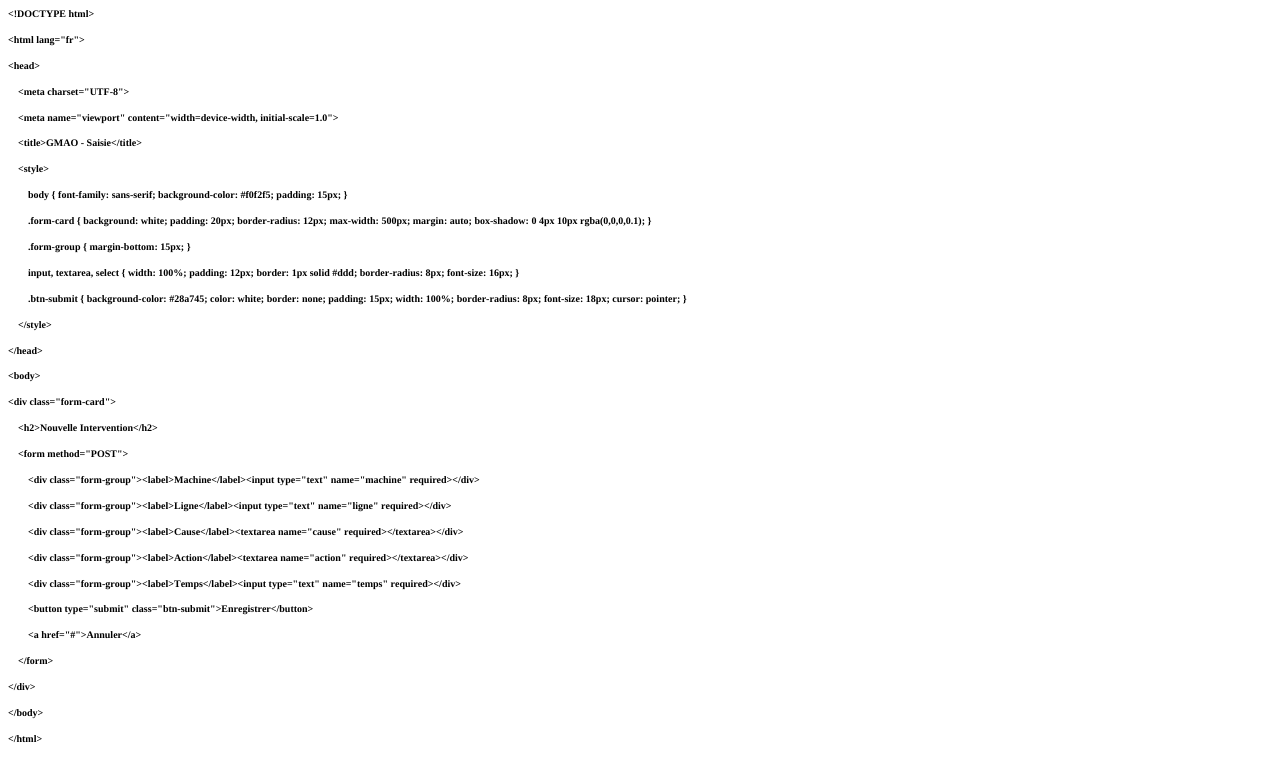
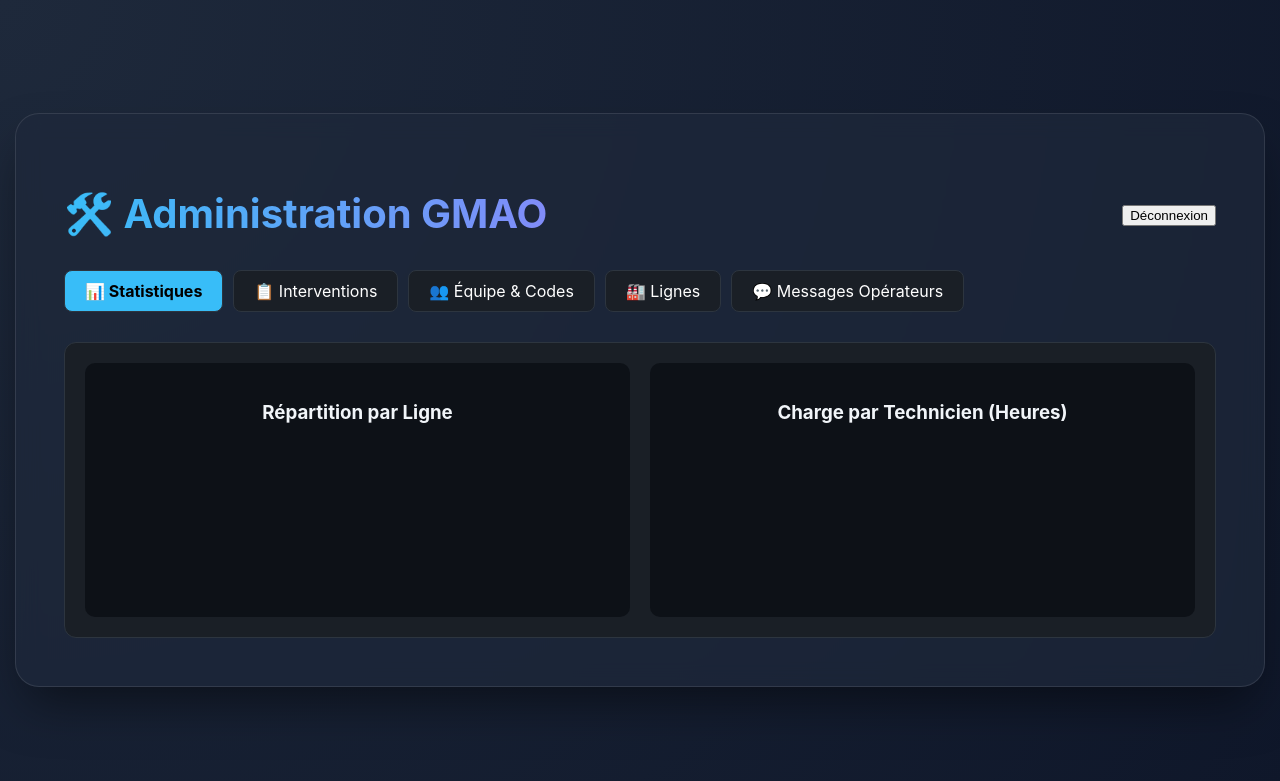
Before and after one commit to idryssbek/gmao-rhone-backend, a Flask app: template templates/admin.html in a window 1280 px wide. Shown: the top 781 px of the page. Run offline with Flask 3, Linux system fonts and the light colour scheme; the template is opened without the code that fills it, so the values that code supplies are empty; a map, chart or similar area stays blank; some libraries are stand-ins or nearby versions.

Commit message:
Refactor admin.html structure and styles

```diff
--- a/templates/admin.html
+++ b/templates/admin.html
@@ -1,44 +1,134 @@
-<!DOCTYPE html PUBLIC "-//W3C//DTD HTML 4.01//EN" "http://www.w3.org/TR/html4/strict.dtd">
-<html>
+<!DOCTYPE html>
+<html lang="fr">
 <head>
-  <meta http-equiv="Content-Type" content="text/html; charset=utf-8">
-  <meta http-equiv="Content-Style-Type" content="text/css">
-  <title></title>
-  <meta name="Generator" content="Cocoa HTML Writer">
-  <meta name="CocoaVersion" content="2575.2">
-  <style type="text/css">
-    span.s1 {font-kerning: none}
-  </style>
+    <meta charset="UTF-8">
+    <title>GMAO - Administration</title>
+    <link rel="stylesheet" href="{{ url_for('static', filename='style.css') }}">
+    <script src="https://cdn.jsdelivr.net/npm/chart.js"></script> <style>
+        .admin-nav { display: flex; gap: 10px; margin-bottom: 20px; overflow-x: auto; padding-bottom: 10px; }
+        .nav-tab { padding: 10px 20px; background: #1a1f26; border: 1px solid #2d353f; color: white; cursor: pointer; border-radius: 8px; white-space: nowrap; }
+        .nav-tab.active { background: #38bdf8; color: black; font-weight: bold; }
+        .tab-content { display: none; background: #1a1f26; padding: 20px; border-radius: 12px; border: 1px solid #2d353f; }
+        .tab-content.active { display: block; }
+
+        .stat-grid { display: grid; grid-template-columns: repeat(auto-fit, minmax(300px, 1fr)); gap: 20px; }
+        .card-stat { background: #0d1117; padding: 20px; border-radius: 10px; text-align: center; }
+
+        table { width: 100%; border-collapse: collapse; margin-top: 10px; }
+        th { background: #2d353f; color: #38bdf8; padding: 12px; text-align: left; }
+        td { padding: 12px; border-bottom: 1px solid #2d353f; }
+
+        .btn-del { background: #ef4444; color: white; border: none; padding: 5px 10px; border-radius: 4px; cursor: pointer; }
+        .btn-add { background: #10b981; color: white; border: none; padding: 10px 20px; border-radius: 6px; cursor: pointer; }
+    </style>
 </head>
 <body>
-<h2 style="margin: 0.0px 0.0px 14.9px 0.0px; font: 10.0px Times; -webkit-text-stroke: #000000"><span class="s1"><b>&lt;!DOCTYPE html&gt;</b></span></h2>
-<h2 style="margin: 0.0px 0.0px 14.9px 0.0px; font: 10.0px Times; -webkit-text-stroke: #000000"><span class="s1"><b>&lt;html lang="fr"&gt;</b></span></h2>
-<h2 style="margin: 0.0px 0.0px 14.9px 0.0px; font: 10.0px Times; -webkit-text-stroke: #000000"><span class="s1"><b>&lt;head&gt;</b></span></h2>
-<h2 style="margin: 0.0px 0.0px 14.9px 0.0px; font: 10.0px Times; -webkit-text-stroke: #000000"><span class="s1"><b><span class="Apple-converted-space">    </span>&lt;meta charset="UTF-8"&gt;</b></span></h2>
-<h2 style="margin: 0.0px 0.0px 14.9px 0.0px; font: 10.0px Times; -webkit-text-stroke: #000000"><span class="s1"><b><span class="Apple-converted-space">    </span>&lt;meta name="viewport" content="width=device-width, initial-scale=1.0"&gt;</b></span></h2>
-<h2 style="margin: 0.0px 0.0px 14.9px 0.0px; font: 10.0px Times; -webkit-text-stroke: #000000"><span class="s1"><b><span class="Apple-converted-space">    </span>&lt;title&gt;GMAO - Saisie&lt;/title&gt;</b></span></h2>
-<h2 style="margin: 0.0px 0.0px 14.9px 0.0px; font: 10.0px Times; -webkit-text-stroke: #000000"><span class="s1"><b><span class="Apple-converted-space">    </span>&lt;style&gt;</b></span></h2>
-<h2 style="margin: 0.0px 0.0px 14.9px 0.0px; font: 10.0px Times; -webkit-text-stroke: #000000"><span class="s1"><b><span class="Apple-converted-space">        </span>body { font-family: sans-serif; background-color: #f0f2f5; padding: 15px; }</b></span></h2>
-<h2 style="margin: 0.0px 0.0px 14.9px 0.0px; font: 10.0px Times; -webkit-text-stroke: #000000"><span class="s1"><b><span class="Apple-converted-space">        </span>.form-card { background: white; padding: 20px; border-radius: 12px; max-width: 500px; margin: auto; box-shadow: 0 4px 10px rgba(0,0,0,0.1); }</b></span></h2>
-<h2 style="margin: 0.0px 0.0px 14.9px 0.0px; font: 10.0px Times; -webkit-text-stroke: #000000"><span class="s1"><b><span class="Apple-converted-space">        </span>.form-group { margin-bottom: 15px; }</b></span></h2>
-<h2 style="margin: 0.0px 0.0px 14.9px 0.0px; font: 10.0px Times; -webkit-text-stroke: #000000"><span class="s1"><b><span class="Apple-converted-space">        </span>input, textarea, select { width: 100%; padding: 12px; border: 1px solid #ddd; border-radius: 8px; font-size: 16px; }</b></span></h2>
-<h2 style="margin: 0.0px 0.0px 14.9px 0.0px; font: 10.0px Times; -webkit-text-stroke: #000000"><span class="s1"><b><span class="Apple-converted-space">        </span>.btn-submit { background-color: #28a745; color: white; border: none; padding: 15px; width: 100%; border-radius: 8px; font-size: 18px; cursor: pointer; }</b></span></h2>
-<h2 style="margin: 0.0px 0.0px 14.9px 0.0px; font: 10.0px Times; -webkit-text-stroke: #000000"><span class="s1"><b><span class="Apple-converted-space">    </span>&lt;/style&gt;</b></span></h2>
-<h2 style="margin: 0.0px 0.0px 14.9px 0.0px; font: 10.0px Times; -webkit-text-stroke: #000000"><span class="s1"><b>&lt;/head&gt;</b></span></h2>
-<h2 style="margin: 0.0px 0.0px 14.9px 0.0px; font: 10.0px Times; -webkit-text-stroke: #000000"><span class="s1"><b>&lt;body&gt;</b></span></h2>
-<h2 style="margin: 0.0px 0.0px 14.9px 0.0px; font: 10.0px Times; -webkit-text-stroke: #000000"><span class="s1"><b>&lt;div class="form-card"&gt;</b></span></h2>
-<h2 style="margin: 0.0px 0.0px 14.9px 0.0px; font: 10.0px Times; -webkit-text-stroke: #000000"><span class="s1"><b><span class="Apple-converted-space">    </span>&lt;h2&gt;Nouvelle Intervention&lt;/h2&gt;</b></span></h2>
-<h2 style="margin: 0.0px 0.0px 14.9px 0.0px; font: 10.0px Times; -webkit-text-stroke: #000000"><span class="s1"><b><span class="Apple-converted-space">    </span>&lt;form method="POST"&gt;</b></span></h2>
-<h2 style="margin: 0.0px 0.0px 14.9px 0.0px; font: 10.0px Times; -webkit-text-stroke: #000000"><span class="s1"><b><span class="Apple-converted-space">        </span>&lt;div class="form-group"&gt;&lt;label&gt;Machine&lt;/label&gt;&lt;input type="text" name="machine" required&gt;&lt;/div&gt;</b></span></h2>
-<h2 style="margin: 0.0px 0.0px 14.9px 0.0px; font: 10.0px Times; -webkit-text-stroke: #000000"><span class="s1"><b><span class="Apple-converted-space">        </span>&lt;div class="form-group"&gt;&lt;label&gt;Ligne&lt;/label&gt;&lt;input type="text" name="ligne" required&gt;&lt;/div&gt;</b></span></h2>
-<h2 style="margin: 0.0px 0.0px 14.9px 0.0px; font: 10.0px Times; -webkit-text-stroke: #000000"><span class="s1"><b><span class="Apple-converted-space">        </span>&lt;div class="form-group"&gt;&lt;label&gt;Cause&lt;/label&gt;&lt;textarea name="cause" required&gt;&lt;/textarea&gt;&lt;/div&gt;</b></span></h2>
-<h2 style="margin: 0.0px 0.0px 14.9px 0.0px; font: 10.0px Times; -webkit-text-stroke: #000000"><span class="s1"><b><span class="Apple-converted-space">        </span>&lt;div class="form-group"&gt;&lt;label&gt;Action&lt;/label&gt;&lt;textarea name="action" required&gt;&lt;/textarea&gt;&lt;/div&gt;</b></span></h2>
-<h2 style="margin: 0.0px 0.0px 14.9px 0.0px; font: 10.0px Times; -webkit-text-stroke: #000000"><span class="s1"><b><span class="Apple-converted-space">        </span>&lt;div class="form-group"&gt;&lt;label&gt;Temps&lt;/label&gt;&lt;input type="text" name="temps" required&gt;&lt;/div&gt;</b></span></h2>
-<h2 style="margin: 0.0px 0.0px 14.9px 0.0px; font: 10.0px Times; -webkit-text-stroke: #000000"><span class="s1"><b><span class="Apple-converted-space">        </span>&lt;button type="submit" class="btn-submit"&gt;Enregistrer&lt;/button&gt;</b></span></h2>
-<h2 style="margin: 0.0px 0.0px 14.9px 0.0px; font: 10.0px Times; -webkit-text-stroke: #000000"><span class="s1"><b><span class="Apple-converted-space">        </span>&lt;a href="{{ url_for('index') }}"&gt;Annuler&lt;/a&gt;</b></span></h2>
-<h2 style="margin: 0.0px 0.0px 14.9px 0.0px; font: 10.0px Times; -webkit-text-stroke: #000000"><span class="s1"><b><span class="Apple-converted-space">    </span>&lt;/form&gt;</b></span></h2>
-<h2 style="margin: 0.0px 0.0px 14.9px 0.0px; font: 10.0px Times; -webkit-text-stroke: #000000"><span class="s1"><b>&lt;/div&gt;</b></span></h2>
-<h2 style="margin: 0.0px 0.0px 14.9px 0.0px; font: 10.0px Times; -webkit-text-stroke: #000000"><span class="s1"><b>&lt;/body&gt;</b></span></h2>
-<h2 style="margin: 0.0px 0.0px 14.9px 0.0px; font: 10.0px Times; -webkit-text-stroke: #000000"><span class="s1"><b>&lt;/html&gt;</b></span></h2>
+    <div class="main-container" style="max-width: 1200px;">
+        <header style="display: flex; justify-content: space-between; align-items: center;">
+            <h1>🛠️ Administration GMAO</h1>
+            <button onclick="window.location.href='/'" class="btn-secondary">Déconnexion</button>
+        </header>
+
+        <div class="admin-nav">
+            <div class="nav-tab active" onclick="openTab(event, 'stats')">📊 Statistiques</div>
+            <div class="nav-tab" onclick="openTab(event, 'interventions')">📋 Interventions</div>
+            <div class="nav-tab" onclick="openTab(event, 'equipe')">👥 Équipe & Codes</div>
+            <div class="nav-tab" onclick="openTab(event, 'lignes')">🏭 Lignes</div>
+            <div class="nav-tab" onclick="openTab(event, 'messages')">💬 Messages Opérateurs</div>
+        </div>
+
+        <div id="stats" class="tab-content active">
+            <div class="stat-grid">
+                <div class="card-stat">
+                    <h3>Répartition par Ligne</h3>
+                    <canvas id="chartLignes"></canvas>
+                </div>
+                <div class="card-stat">
+                    <h3>Charge par Technicien (Heures)</h3>
+                    <canvas id="chartTechs"></canvas>
+                </div>
+            </div>
+        </div>
+
+        <div id="interventions" class="tab-content">
+            <div style="display:flex; justify-content: space-between; margin-bottom:15px;">
+                <h3>Gestion des données</h3>
+                <button class="btn-add" style="background:#3b82f6" onclick="exportData()">📥 EXPORT EXCEL/CSV</button>
+            </div>
+            <table>
+                <thead>
+                    <tr>
+                        <th>Date</th><th>Ligne</th><th>Auteur</th><th>Détails</th><th>Actions</th>
+                    </tr>
+                </thead>
+                <tbody id="admin-table-inter"></tbody>
+            </table>
+        </div>
+
+        <div id="equipe" class="tab-content">
+            <h3>Ajouter un profil</h3>
+            <div style="display:flex; gap:10px; margin-bottom:20px;">
+                <input type="text" id="new-nom" placeholder="Nom Complet">
+                <input type="text" id="new-pin" placeholder="Code PIN (Tech)">
+                <select id="new-role">
+                    <option value="referent">Référent</option>
+                    <option value="technicien">Technicien</option>
+                </select>
+                <button class="btn-add" onclick="addUser()">Ajouter</button>
+            </div>
+            <table id="table-users">
+                <thead><tr><th>Nom</th><th>Rôle</th><th>Code</th><th>Action</th></tr></thead>
+                <tbody id="admin-table-users"></tbody>
+            </table>
+        </div>
+
+        <div id="lignes" class="tab-content">
+            <h3>Configuration des lignes</h3>
+            <div style="display:flex; gap:10px;">
+                <input type="text" id="new-ligne" placeholder="Nom de la ligne">
+                <button class="btn-add" onclick="addLigne()">Ajouter la ligne</button>
+            </div>
+            <ul id="list-lignes" style="margin-top:20px;"></ul>
+        </div>
+
+        <div id="messages" class="tab-content">
+            <h3>Alertes Opérateurs</h3>
+            <div id="op-messages-list">
+                <p style="color:#666">Aucun nouveau message opérateur.</p>
+            </div>
+        </div>
+    </div>
+
+    <script>
+        // Gestion des onglets
+        function openTab(evt, tabName) {
+            let contents = document.getElementsByClassName("tab-content");
+            for (let c of contents) c.classList.remove("active");
+            let tabs = document.getElementsByClassName("nav-tab");
+            for (let t of tabs) t.classList.remove("active");
+            document.getElementById(tabName).classList.add("active");
+            evt.currentTarget.classList.add("active");
+            if(tabName === 'stats') loadCharts();
+        }
+
+        // --- Fonctions API (A relier à app.py) ---
+
+        async function loadCharts() {
+            // Ici on appellera une route /api/stats pour Chart.js
+
+        }
+
+        async function exportData() {
+            window.open('/api/export_csv', '_blank');
+        }
+
+        // Fonctions pour supprimer, ajouter, etc...
+        async function deleteIntervention(id) {
+            if(confirm("Supprimer définitivement ?")) {
+                await fetch(`/api/admin/delete_inter/${id}`, {method: 'DELETE'});
+                // Recharger la liste
+            }
+        }
+    </script>
 </body>
 </html>
```
